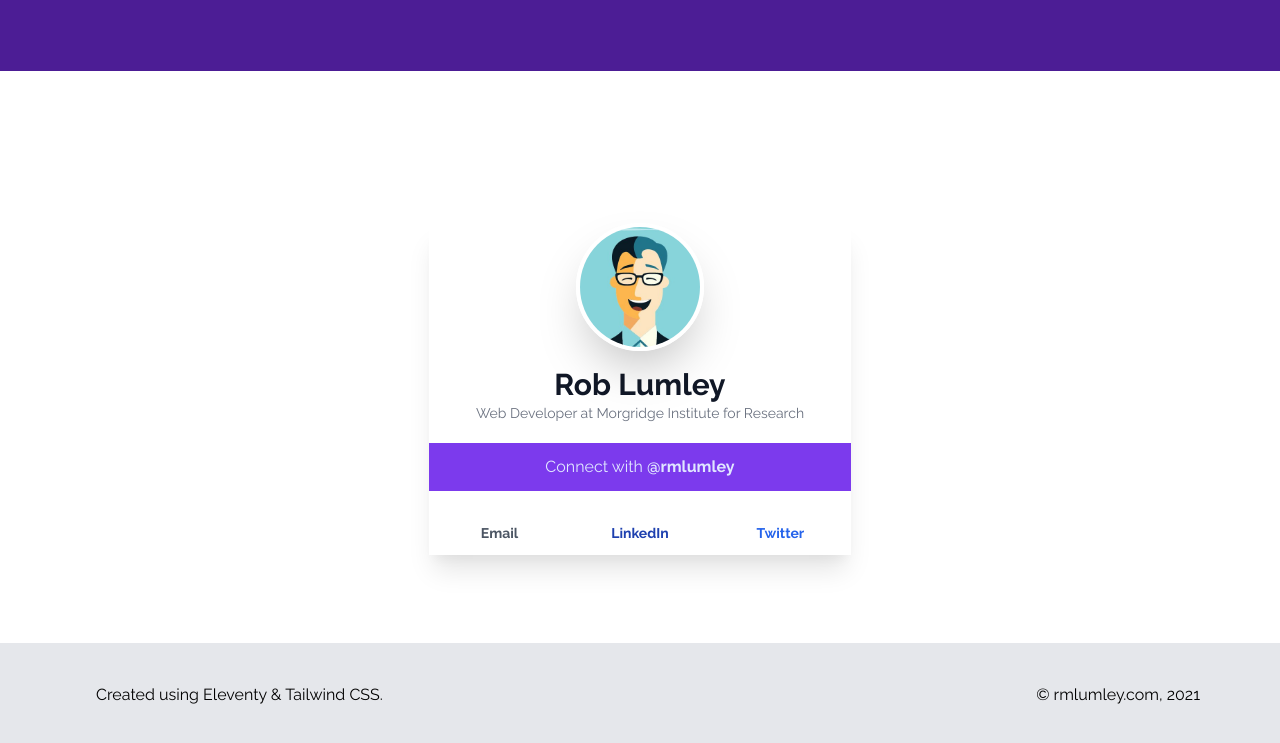
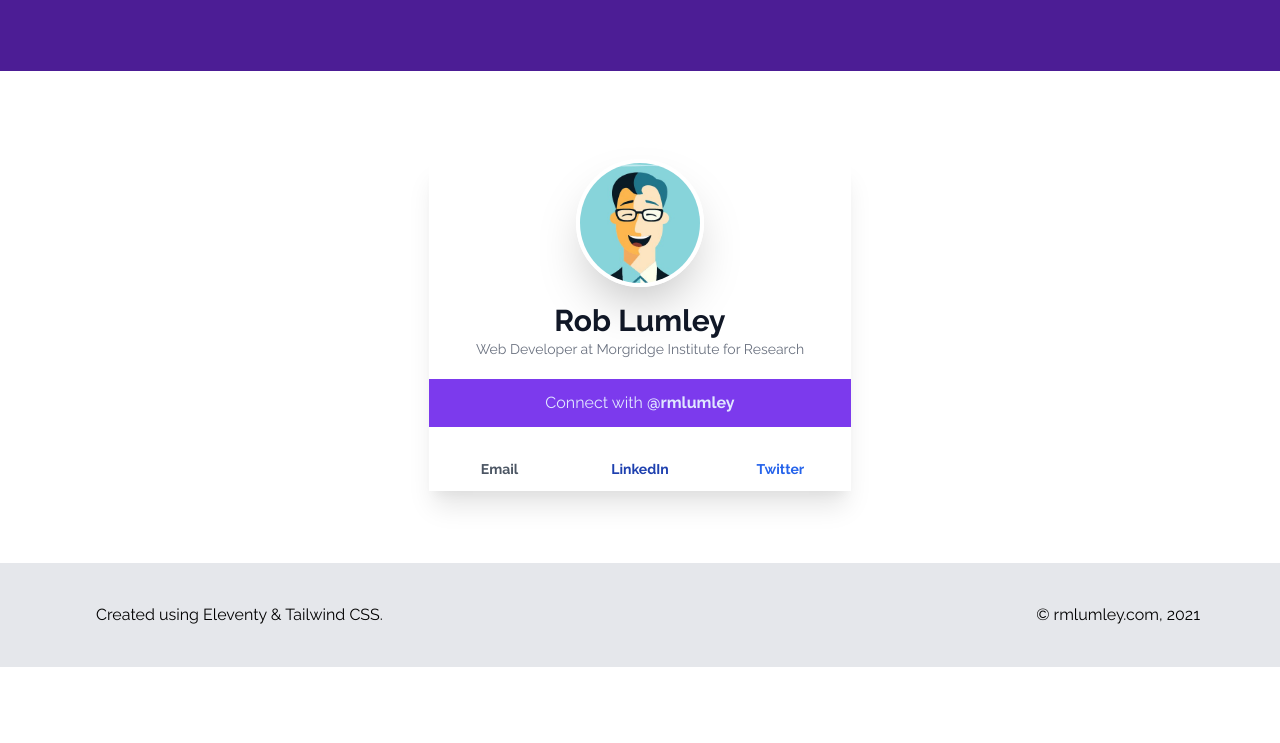
Before and after one commit to rmlumley/rmlumley, an Eleventy site: page src/index.html in a window 1280 px wide. Shown: the part 1817-2560 px from the top of the page. After the commit the page ends 2484 px from the top, so only its background shows below. Built offline with nearby package versions, Linux system fonts and the light colour scheme; Eleventy itself is replaced by a stand-in of ours; files that its build step writes are made by us from their sources.

Commit message:
Fix margin on Contact

```diff
--- a/src/index.html
+++ b/src/index.html
@@ -48,7 +48,7 @@ title: Rob Lumley
 </div>
 </div>
 <div class="max-w-screen-l p-2 mt-4 mx-auto" id="contact">
-	<div class="container mx-auto my-32 mb-20">
+	<div class="container mx-auto my-16">
         <div>
             <div class="bg-white relative shadow-xl w-5/6 md:w-4/6 lg:w-3/6 xl:w-2/6 mx-auto">
                 <div class="flex justify-center h-20">
```
